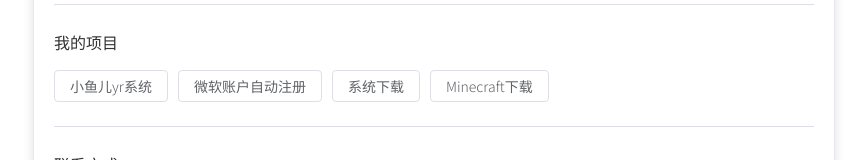
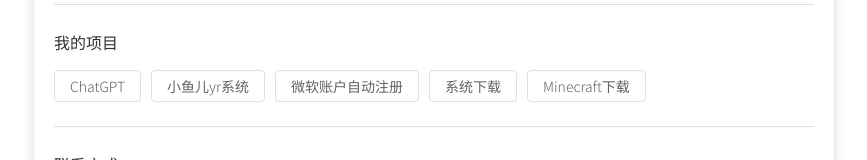
Before and after one commit to wjsdkl/HomePage, a Vue app: page / in a window 1280 px wide. Shown: the part 471-631 px from the top of the page, without its empty margins (206-1073 px from the left). Built offline with nearby package versions, Linux system fonts and the light colour scheme; no server answers.

Commit message:
添加我的项目

```diff
--- a/src/App.vue
+++ b/src/App.vue
@@ -19,6 +19,7 @@
                 <el-divider/>
                 <p>我的项目</p>
                 <div class="btn-group">
+                    <el-button tag="a" href="https://gpt.xiaoduan.icu/" target="_blank">ChatGPT</el-button>
                     <el-button tag="a" href="https://www.yrxitong.com/" target="_blank">小鱼儿yr系统</el-button>
                     <el-button tag="a" href="https://www.123pan.com/s/6y1UVv-cSnGH.html" target="_blank">微软账户自动注册</el-button>
                     <el-button tag="a" href="https://yrxitong6-my.sharepoint.cn/:f:/g/personal/yrxitong_com_yrxitong_com/EgXdZaXnGkJKg-o4hZWjRIwBJIBRd80MWHaK_nKCrkDKZw" target="_blank">系统下载</el-button>
--- a/src/main.js
+++ b/src/main.js
@@ -19,7 +19,7 @@ console.log(
       " %c https://github.com/wjsdkl/HomePage " +
       "\n" +
       "%c xiao_duan" +
-      " %c 要保持希望在每天清晨太阳升起 "+
+      " %c 落霞与孤鹜齐飞，秋水共长天一色。 "+
       "\n",
     "color: #fff; background: #fd79a8; padding:5px 0;",
     "color: #fff; background: #66ccff; padding:5px 0;",
```
Also changed, not shown: 1 other file (tests, documents, lock files or other folders).
